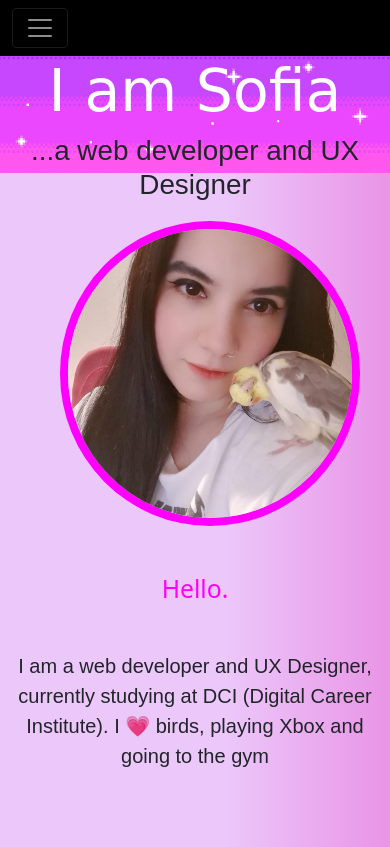
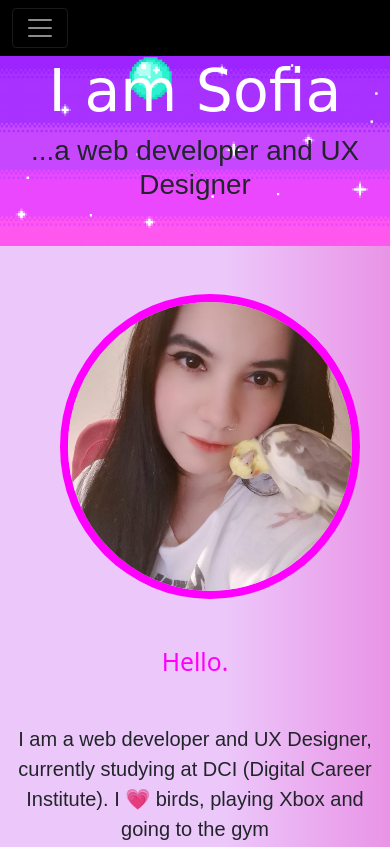
Before and after one commit to cockatiella/portfolio-website, a plain HTML site: page index.html in a window 390 px wide. Shown: the top 847 px of the page. Drawn offline with nearby package versions, Linux system fonts and the light colour scheme; files that its build step writes are made by us from their sources; a script that the page names is missing; a web font is replaced by a local one.

Commit message:
updated styles
fixed background image in mobile version

```diff
--- a/style.scss
+++ b/style.scss
@@ -59,6 +59,7 @@ p {
   background-position: center bottom;
   height: 30vw;
   width: 100%;
+  min-height: 190px;
 
 
   .intro {
```
